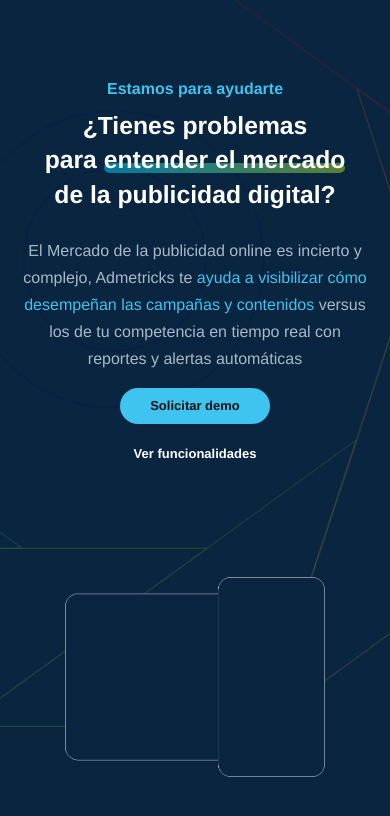
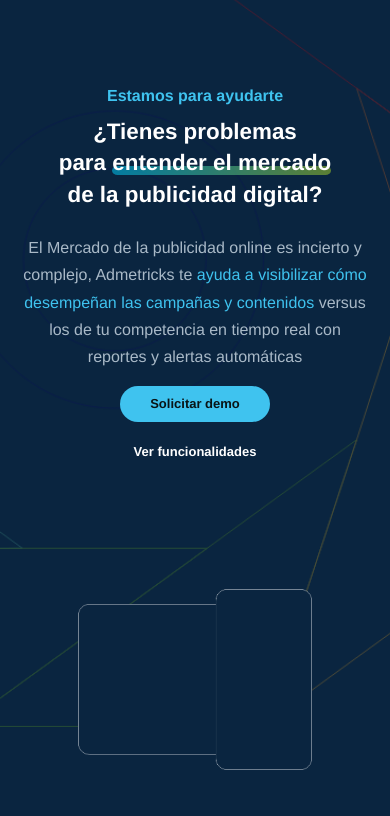
Before and after one commit to simonalvarado/admetricks-landing, a Vue app: page / in a window 390 px wide. Shown: the top 816 px of the page. Built offline with nearby package versions, Linux system fonts and the light colour scheme.

Commit message:
update(HeroSection.vue): fixing mobile styles

```diff
--- a/src/components/HeroSection.vue
+++ b/src/components/HeroSection.vue
@@ -9,9 +9,9 @@
         <p class="hero-section__paragraph mb-3">
           El Mercado de la publicidad online es incierto y complejo, Admetricks te <span class="highlighted-word">ayuda a visibilizar cómo desempeñan las campañas y contenidos</span> versus los de tu competencia en tiempo real con reportes y alertas automáticas
         </p>
-        <div class="hero-section_buttons">
+        <div class="hero-section_buttons d-flex">
           <button class="btn primary-button">Solicitar demo</button>
-          <a href="#" class="secondary-button">Ver funcionalidades</a>
+          <a href="#" class="secondary-button d-flex align-items-center">Ver funcionalidades</a>
         </div>
       </div>
 
@@ -31,7 +31,7 @@ export default {
 <!-- Add "scoped" attribute to limit CSS to this component only -->
 <style scoped>
 .hero-section {
-  height: 100vh;
+  min-height: 100vh;
   margin: 0px;
   max-width: 1500px;
 }
@@ -70,6 +70,7 @@ export default {
   margin-right: 15px;
 }
 .secondary-button {
+  text-align: center;
   color: #ffffff;
   font-size: 13px;
   font-weight: 800;
@@ -87,15 +88,17 @@ export default {
     text-align: center;
     padding: 30px 20px 0px 20px;
   }
+  .hero-section__title{
+    font-size: 1.4rem;
+  }
   .hero-section__image {
     align-items: center;
   }
   .hero-section__image img {
     padding: 20px 20px;
-    width: 300px;
+    width: 75%;
   }
   .hero-section_buttons {
-    display: flex;
     flex-direction: column;
     align-items: center;
   }
```
